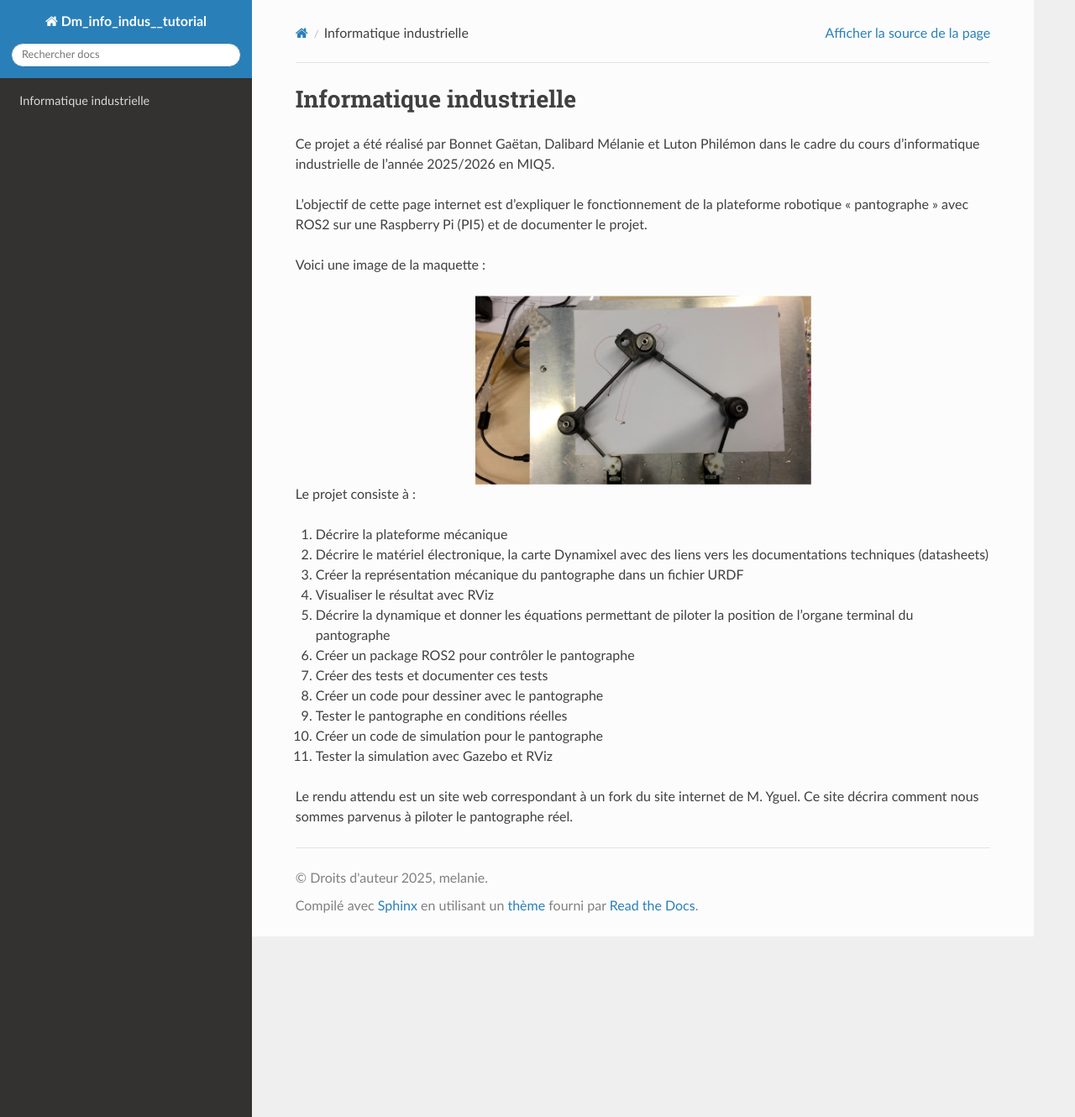
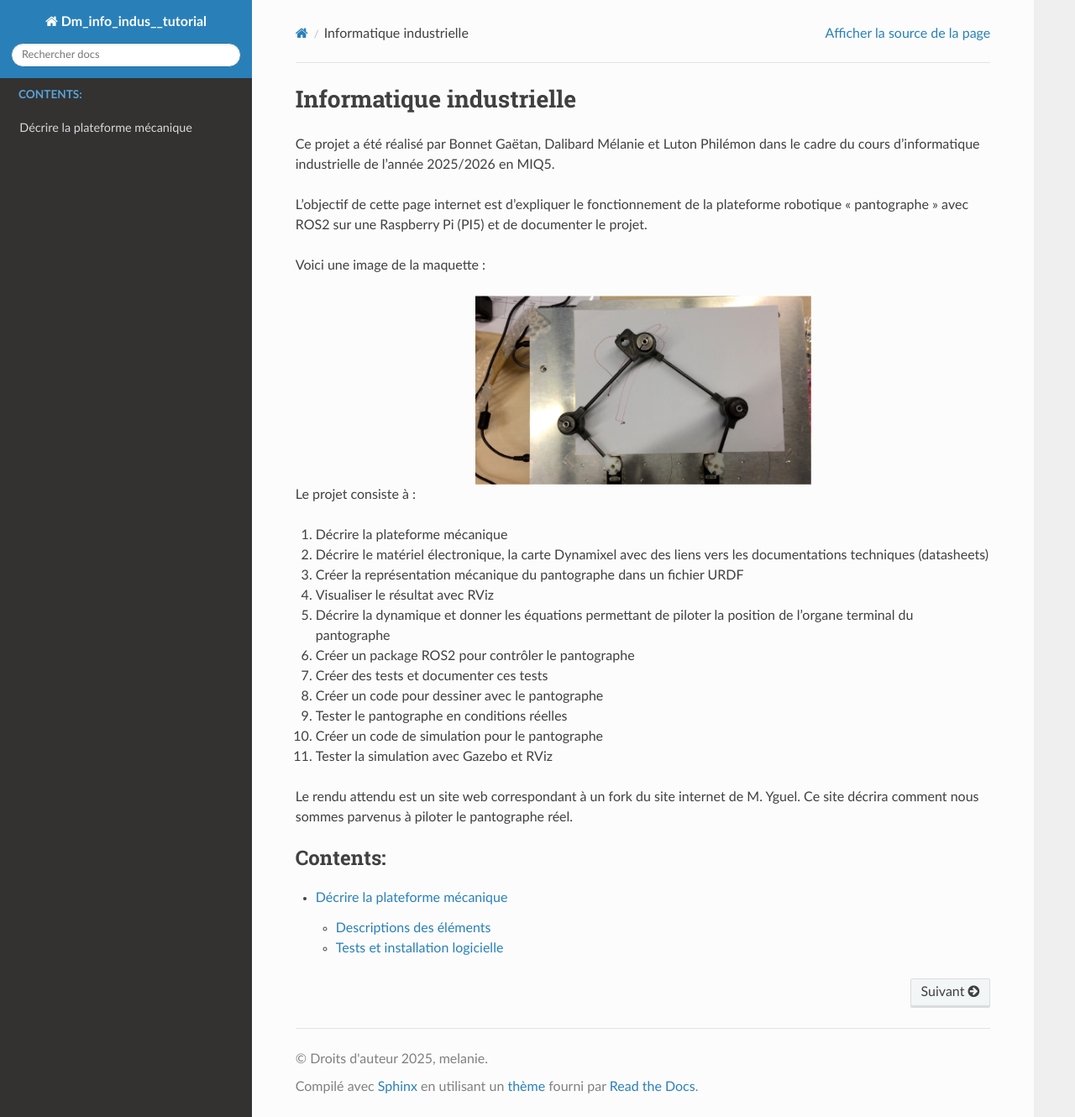
Before and after one commit to melaniedalib/info_indus_tutorial, a Sphinx documentation site: the page built from doc/sphinx/source/index.rst, in a window 1280 px wide and 1330 px high. Shown: the whole window at 84% size. Built offline with Sphinx 7.4.7 and the Read the Docs theme 3.1.0, drawn with Linux system fonts in a browser that asks for light colours; some of the changed lines change nothing that is shown.

Commit message:
01_description  de la maquette

```diff
--- /dev/null
+++ b/doc/sphinx/source/01_description_des_elements_maquette/description_maquette.rst
@@ -0,0 +1,195 @@
+Décrire la plateforme mécanique
+===============================
+
+
+.. contents:: Table des matières
+   :depth: 3
+   :local:
+
+Descriptions des éléments
+-------------------------
+
+Servomoteur AX-12A (Dynamixel)
+^^^^^^^^^^^^^^^^^^^^^^^^^^^^^
+
+Un **Dynamixel** est un type de servo-moteur intelligent développé par la société **ROBOTIS**,
+largement utilisé en robotique (recherche, robots humanoïdes, bras robotiques, etc.).
+
+1. Fonction principale
+""""""""""""""""""""""
+
+Le Dynamixel sert à générer un mouvement précis et contrôlé. Il peut être utilisé pour :
+
+- Articuler un bras robotique
+- Contrôler les jambes ou articulations d’un robot humanoïde
+- Piloter des mécanismes orientables (caméra, capteur, plateforme)
+
+2. Particularité « intelligente »
+""""""""""""""""""""""""""""""""""
+
+Contrairement à un servo standard, un Dynamixel contient :
+
+- Un microcontrôleur interne
+- Un capteur de position (encodeur)
+- Des capteurs de courant, tension et température
+- Une interface de communication numérique (TTL, RS-485 ou CAN)
+
+Ces éléments permettent au moteur :
+
+- De recevoir des ordres numériques (ex. : aller à 90°)
+- De renvoyer des informations (position, effort, température)
+- D’être chaîné avec d’autres Dynamixels sur une seule ligne de communication
+
+3. Modes de fonctionnement
+""""""""""""""""""""""""""
+
+Selon le modèle, un Dynamixel peut fonctionner en :
+
+- **Position Control Mode**
+- **Velocity Control Mode**
+- **Current (Torque) Control Mode**
+- **PWM Mode**
+- **Extended Position Mode**
+
+4. Avantages
+""""""""""""
+
+- Haute précision avec retour d’état
+- Communication série simplifiée (bus)
+- Compatible avec ROS, MATLAB, Arduino, Raspberry Pi
+- Grande fiabilité mécanique
+
+5. Exemple d’utilisation
+""""""""""""""""""""""""
+
+Un Dynamixel MX-28 peut être utilisé dans un bras robotique à 6 axes.
+Chaque axe reçoit une consigne via un contrôleur (ROS, MATLAB) et renvoie sa position réelle
+pour la boucle de rétroaction.
+
+---
+
+Convertisseur d’interface U2D2
+^^^^^^^^^^^^^^^^^^^^^^^^^^^^^
+
+1. Fonction principale
+""""""""""""""""""""""
+
+Le **U2D2 (USB to Dynamixel 2)** est un convertisseur d’interface permettant de relier
+un ordinateur ou une carte contrôleur à un ou plusieurs moteurs Dynamixel.
+
+::
+
+   PC / Raspberry Pi / Arduino ⇄ U2D2 ⇄ Dynamixel(s)
+
+Il convertit les signaux USB en signaux série TTL ou RS-485.
+
+2. Rôle technique
+"""""""""""""""""
+
+- Conversion de protocole :
+  - USB → TTL (AX, XL, XM-T)
+  - USB → RS-485 (XM-R, XH, PRO)
+- Le U2D2 ne fournit **pas** l’alimentation moteur
+- L’alimentation est externe (Power Hub recommandé)
+
+3. Schéma typique de connexion
+""""""""""""""""""""""""""""""
+
+::
+
+   [PC / MATLAB / ROS]
+            |
+           USB
+            |
+          [U2D2]
+            |
+   [Dynamixel #1] ↔ [Dynamixel #2] ↔ ... ↔ [Dynamixel #n]
+
+4. Avantages
+""""""""""""
+
+- Plug & play
+- Compatible avec tous les logiciels ROBOTIS
+- Fonctionne avec ROS, MATLAB, Python, C++
+- Diagnostic et mise à jour firmware possibles
+
+---
+
+Tests et installation logicielle
+---------------------------------
+
+Commandes ROS
+^^^^^^^^^^^^^
+
+Initialisation de l’environnement ROS 2 :
+
+.. code-block:: bash
+
+   source /opt/ros/jazzy/setup.sh
+
+Vérification de la version ROS :
+
+.. code-block:: bash
+
+   apt show ros-${ROS_DISTRO}-ros-core
+
+---
+
+Récupération de la position des moteurs (AX-12A)
+^^^^^^^^^^^^^^^^^^^^^^^^^^^^^^^^^^^^^^^^^^^^^^^^
+
+Pour les servos AX-12A, la position actuelle se lit à l’adresse **36**.
+
+Installation de la bibliothèque
+"""""""""""""""""""""""""""""""
+
+.. code-block:: bash
+
+   sudo apt update
+   sudo apt install python3-pip
+   pip install dynamixel-sdk
+
+Vérification du port série :
+
+.. code-block:: bash
+
+   ls /dev/ttyUSB*
+
+---
+
+Test de communication Python
+^^^^^^^^^^^^^^^^^^^^^^^^^^^^
+
+.. code-block:: python
+
+   from dynamixel_sdk import *
+
+   DEVICENAME = '/dev/ttyUSB0'
+   BAUDRATE = 57600
+   PROTOCOL_VERSION = 1.0
+   DXL_ID = 1
+   ADDR_PRESENT_POSITION = 36
+
+   portHandler = PortHandler(DEVICENAME)
+   packetHandler = PacketHandler(PROTOCOL_VERSION)
+
+   portHandler.openPort()
+   portHandler.setBaudRate(BAUDRATE)
+
+   pos, _, _ = packetHandler.read2ByteTxRx(
+       portHandler, DXL_ID, ADDR_PRESENT_POSITION)
+
+   print(f"Position actuelle : {pos}")
+
+---
+
+Interprétation de la position angulaire
+^^^^^^^^^^^^^^^^^^^^^^^^^^^^^^^^^^^^^^^
+
+- 0   → 0°
+- 512 → ~150°
+- 1023 → ~300°
+
+.. warning::
+
+   Le débattement angulaire maximal est de **300°**.
--- a/doc/sphinx/source/index.rst
+++ b/doc/sphinx/source/index.rst
@@ -6,7 +6,7 @@
 Informatique industrielle
 =====================================
 
-Ce projet a été réalisé par Bonnet Gaëtan, Dalibard Mélanie et Luton Philémon dans le cadre du cours d’informatique industrielle de l’année 2025/2026 en MIQ5.
+Ce projet a été réalisé par Bonnet Gaëtan, Dalibard Mélanie et Luton Philémon dans le cadre du cours d'informatique industrielle de l’année 2025/2026 en MIQ5.
 
 L'objectif de cette page internet est d'expliquer le fonctionnement de la plateforme robotique « pantographe » avec ROS2 sur une Raspberry Pi (PI5) et de documenter le projet.
 
@@ -36,3 +36,5 @@ Le rendu attendu est un site web correspondant à un fork du site internet de M.
 .. toctree::
    :maxdepth: 2
    :caption: Contents:
+
+   01_description_des_elements_maquette/description_maquette
```
